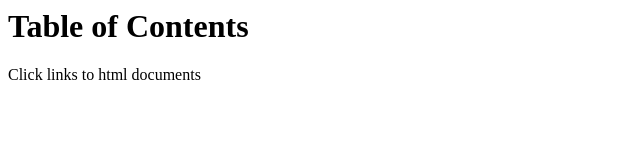
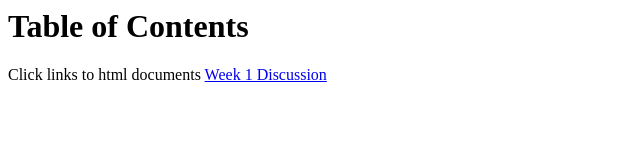
Before and after one commit to markmeyers/2020-Q1---422-PML, a plain HTML site: page index.html in a window 1280 px wide. Shown: the whole page, without its empty margins (0-640 px from the left). Drawn offline with Linux system fonts and the light colour scheme.

Commit message:
added link

```diff
--- a/index.html
+++ b/index.html
@@ -1,4 +1,4 @@
 <h1>Table of Contents</h1>
 <t1>Click links to html documents</t1>
 
-<a href="Week 1/Discussion 1.html">
+<a href="Week 1/Discussion 1.html">Week 1 Discussion</a>
```
